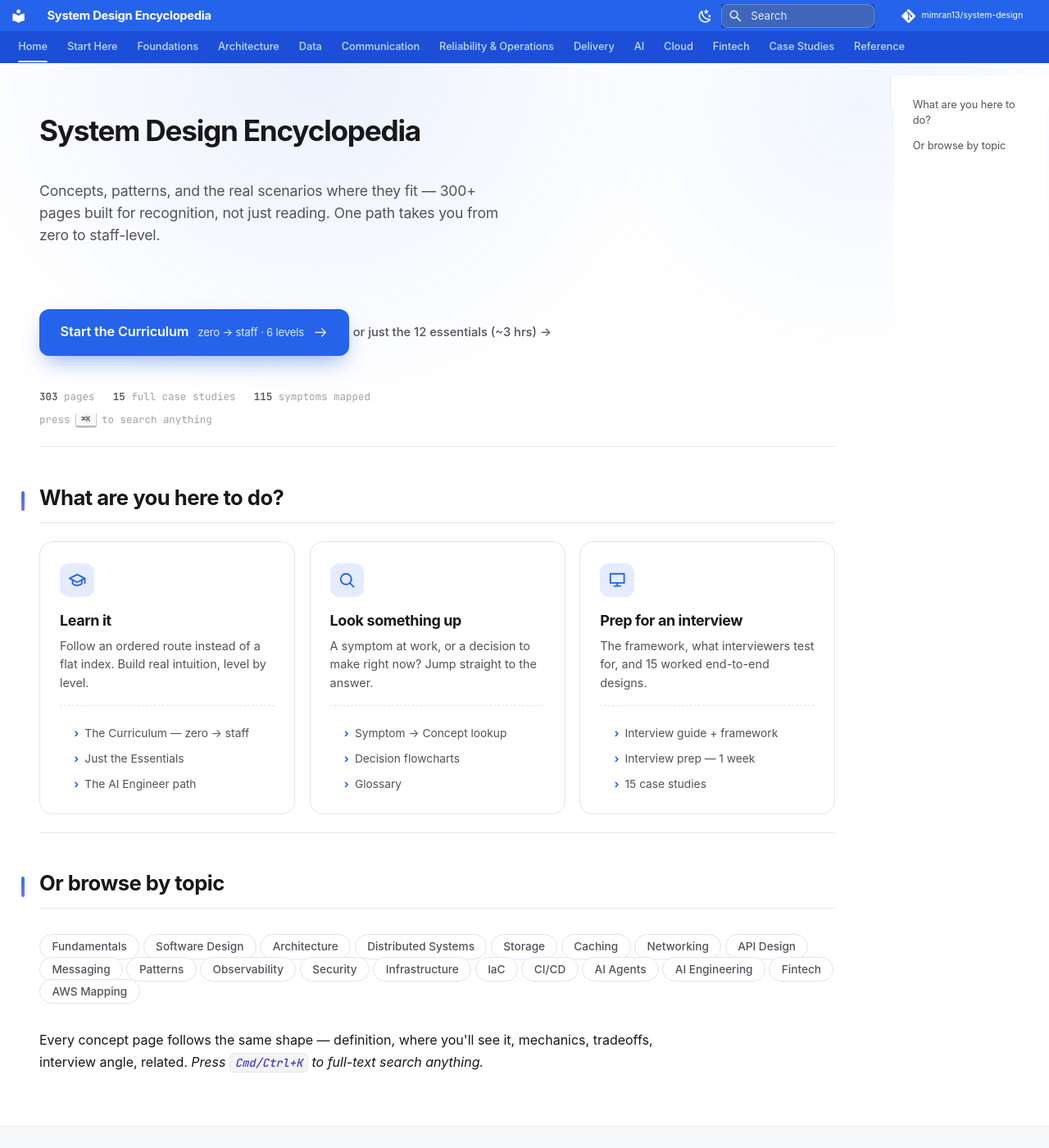
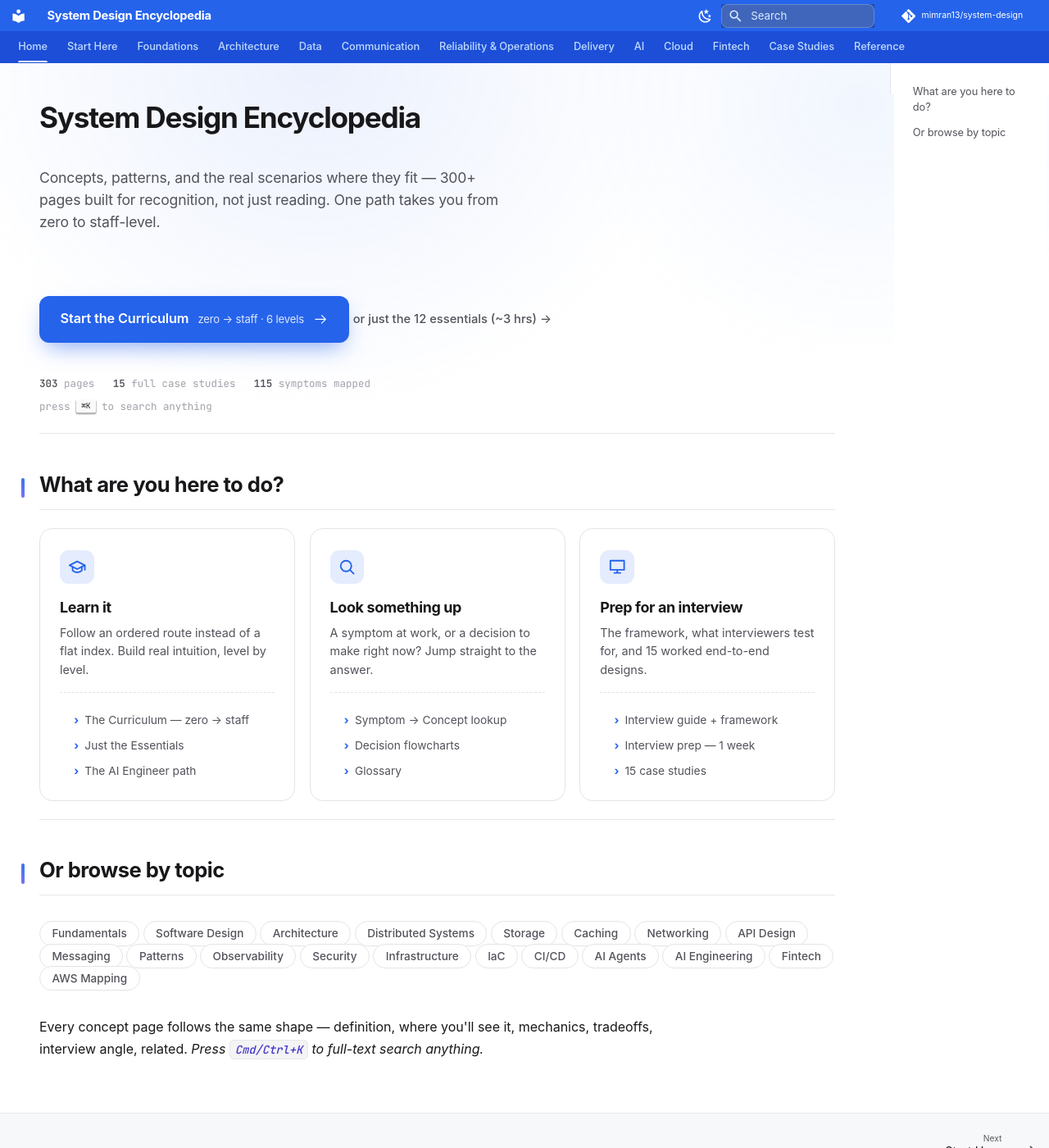
Before and after one commit to mimran13/system-design, an MkDocs documentation site: the page built from docs/index.md, in a window 1280 px wide and 1400 px high. Shown: the whole window at 82% size. Built offline with MkDocs 1.6.1 and Material for MkDocs 9.7.7, drawn with Linux system fonts in a browser that asks for light colours; comment, search, counter and statistics services are not loaded.

Commit message:
fix(theme): content touches chrome (no gap) + align breadcrumb inset
- .md-main__inner margin-top 1rem -> 0 so the white content area touches the
  blue chrome (was showing a #f1f5f9 gap)
- breadcrumb (.md-path) gets the body's 3rem left inset + top space so it
  lines up with the content instead of hugging the edge
- shift content top padding onto the breadcrumb; homepage (no breadcrumb)
  keeps its top breathing room

Co-Authored-By: Claude Opus 4.8 (1M context) <noreply@anthropic.com>

```diff
--- a/docs/stylesheets/extra.css
+++ b/docs/stylesheets/extra.css
@@ -519,12 +519,18 @@ a, button, .md-nav__link, .md-typeset .grid.cards > ul > li {
 
 .md-content__inner {
   max-width: 1080px;
-  padding: 2.5rem 3rem 4rem;
+  padding: 0.8rem 3rem 4rem;   /* top space is provided by the breadcrumb */
   margin: 0;
 }
 
+/* content area touches the chrome — no gap (mockup) */
 .md-main__inner {
-  margin-top: 1rem;
+  margin-top: 0;
+}
+
+/* homepage has no breadcrumb, so restore its top breathing room */
+.md-main:has(.home-hero) .md-content__inner {
+  padding-top: 2.5rem;
 }
 
 /* ═══════════════════════════════════════════════════════════
@@ -1653,8 +1659,9 @@ article.md-typeset > h4 {
 .md-path {
   font-family: var(--md-code-font);
   font-size: 0.78rem;
-  margin: 0 0 1.4rem;
-  padding: 0;
+  margin: 0;
+  padding: 1.6rem 3rem 0;   /* align left with the body (3rem) + top space */
+  max-width: 1080px;
 }
 .md-path__list { align-items: center; }
 .md-path__item { color: var(--md-default-fg-color--lighter); }
```
